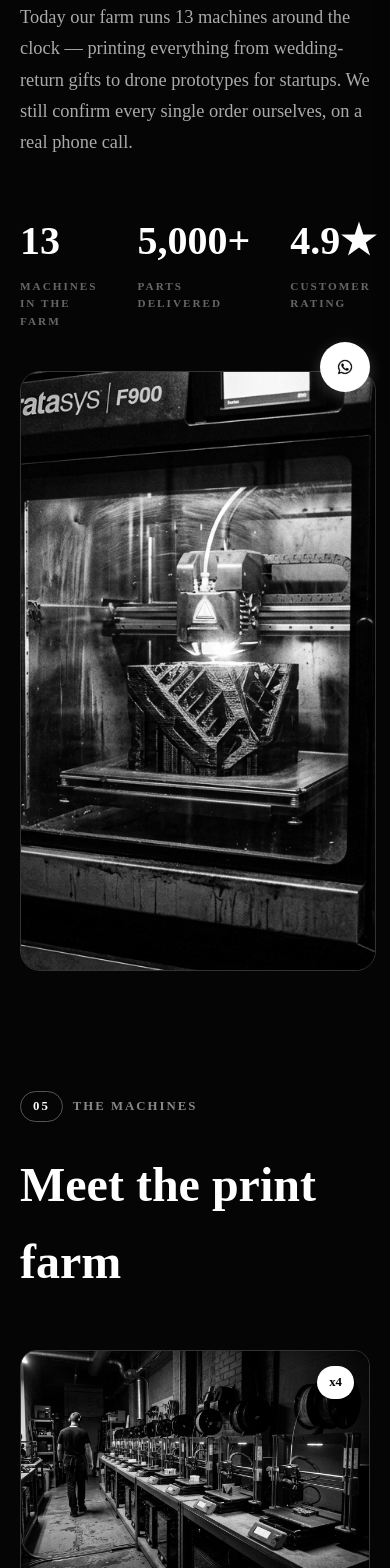
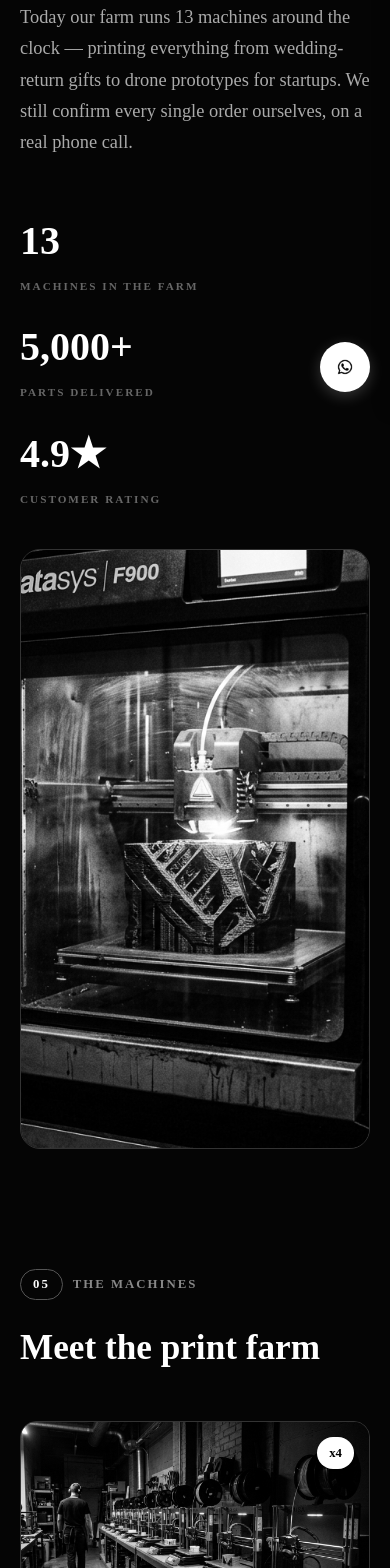
Before and after one commit to nikhilbhaturkar-ai/ntdd, a Next.js app: page /about in a window 390 px wide. Shown: the part 432-2000 px from the top of the page. Built offline with nearby package versions, Linux system fonts and the light colour scheme.

Commit message:
Fix mobile About page section titles, stat stacking, and font inheritance

```diff
--- a/src/app/globals.css
+++ b/src/app/globals.css
@@ -1653,6 +1653,7 @@ body {
     color: #888;
     font-size: 0.95rem;
     line-height: 1.5;
+    font-family: var(--font-body);
 }
 
 /* Process Grid */
@@ -1693,6 +1694,7 @@ body {
     color: #888;
     font-size: 0.95rem;
     line-height: 1.6;
+    font-family: var(--font-body);
 }
 
 /* CTA */
@@ -1842,9 +1844,15 @@ body {
         font-size: 2.8rem !important;
     }
 
-    .about-headline, .about-cta h2, .shop-header h2, .quote-header h2, .mg-header h2, .cp-header h2 {
+    .about-headline, .section-title, .about-cta h2, .shop-header h2, .quote-header h2, .mg-header h2, .cp-header h2 {
         font-size: 2.2rem !important;
         line-height: 1.3;
+    }
+
+    .about-stats {
+        flex-direction: column;
+        gap: 20px;
+        align-items: flex-start;
     }
 
     .highlight-bw {
```
